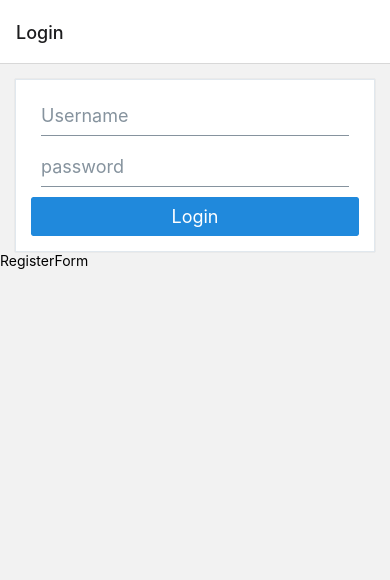
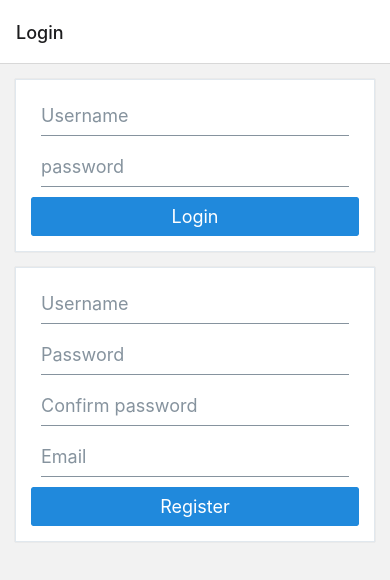
Before and after one commit to emintt/hybrid-react-example-24, a React Native app: screen /Login in a window 390 px wide. Shown: the top 580 px of the page. Built offline with nearby package versions, Linux system fonts and the light colour scheme.

Commit message:
add register form

```diff
--- a/src/components/RegisterForm.tsx
+++ b/src/components/RegisterForm.tsx
@@ -1,10 +1,144 @@
-import {View, Text} from 'react-native';
+import {Button, Card} from '@rneui/base';
+import {Input} from '@rneui/themed';
+import {Controller, useForm} from 'react-hook-form';
+import {Credentials} from '../types/Localtypes';
+import {useUser} from '../hooks/apiHooks';
 
 const RegisterForm = () => {
+  const {postUser, getUsernameAvailable, getEmailAvailable} = useUser();
+  const initValues = {
+    username: '',
+    password: '',
+    confirmPassword: '',
+    email: '',
+  };
+  const {
+    control,
+    handleSubmit,
+    formState: {errors},
+  } = useForm({
+    defaultValues: initValues,
+    mode: 'onBlur',
+  });
+
+  const doRegister = async (inputs: Credentials) => {
+    await postUser(inputs);
+  };
+
   return (
-    <View>
-      <Text>RegisterForm</Text>
-    </View>
+    <Card>
+      <Controller
+        control={control}
+        rules={{
+          required: {
+            value: true,
+            message: 'Käyttäjänimi vaaditaan vitun pelle',
+          },
+          validate: async (value) => {
+            try {
+              const {available} = await getUsernameAvailable(value);
+              console.log('username available?', value, available);
+              return available ? available : 'Username taken';
+            } catch (error) {
+              console.log((error as Error).message);
+            }
+          },
+        }}
+        render={({field: {onChange, onBlur, value}}) => (
+          <Input
+            placeholder="Username"
+            onBlur={onBlur}
+            onChangeText={onChange}
+            value={value}
+            autoCapitalize="none"
+            errorMessage={errors.username?.message}
+          />
+        )}
+        name="username"
+      />
+
+      <Controller
+        control={control}
+        rules={{
+          maxLength: 100,
+          // pattern: {
+          //   value:
+          //     /^(?=.*[A-Za-z])(?=.*\d)(?=.*[@$!%*#?&])[A-Za-z\d@$!%*#?&]{5,}$/,
+          //   message:
+          //     'Password must contain at least 5 characters, 1 special character (@, $, !, %, *, #, ?, &), and 1 number',
+          // },
+          required: {value: true, message: 'is required'},
+        }}
+        render={({field: {onChange, onBlur, value}}) => (
+          <Input
+            placeholder="Password"
+            secureTextEntry
+            onBlur={onBlur}
+            onChangeText={onChange}
+            value={value}
+            errorMessage={errors.password?.message}
+          />
+        )}
+        name="password"
+      />
+
+      <Controller
+        control={control}
+        rules={{
+          required: {value: true, message: 'is required'},
+          validate: (value) => {
+            const password = 'salasana';
+            if (value !== password) {
+              return 'Passwords do not match';
+            }
+            return true;
+          },
+        }}
+        render={({field: {onChange, onBlur, value}}) => (
+          <Input
+            placeholder="Confirm password"
+            secureTextEntry
+            onBlur={onBlur}
+            onChangeText={onChange}
+            value={value}
+            errorMessage={errors.confirmPassword?.message}
+          />
+        )}
+        name="confirmPassword"
+      />
+
+      <Controller
+        control={control}
+        rules={{
+          maxLength: 100,
+          required: {value: true, message: 'is required'},
+          pattern: {
+            value: /^\S+@\S+\.\S+$/,
+            message: 'Invalid email address',
+          },
+          validate: async (value) => {
+            try {
+              const {available} = await getEmailAvailable(value);
+              return available ? available : 'Email taken';
+            } catch (error) {
+              console.log((error as Error).message);
+            }
+          },
+        }}
+        render={({field: {onChange, onBlur, value}}) => (
+          <Input
+            placeholder="Email"
+            onBlur={onBlur}
+            onChangeText={onChange}
+            value={value}
+            errorMessage={errors.email?.message}
+            autoCapitalize="none"
+          />
+        )}
+        name="email"
+      />
+      <Button title="Register" onPress={handleSubmit(doRegister)} />
+    </Card>
   );
 };
 
```
